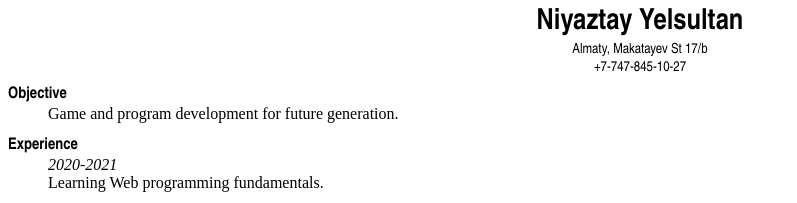
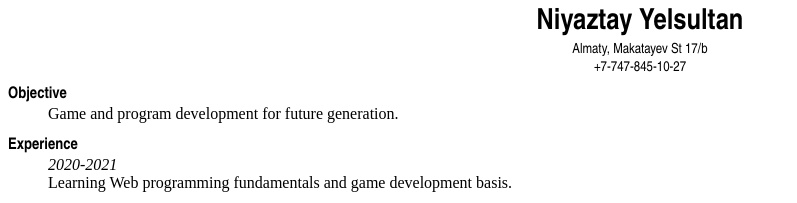
Before and after one commit to Yelsultan/Web-Programming, a plain HTML site: page Homeworks/Task2/index.html in a window 1280 px wide. Shown: the top 203 px of the page, without its empty margins (0-797 px from the left). Drawn offline with Linux system fonts and the light colour scheme.

Commit message:
Update index.html

```diff
--- a/Homeworks/Task2/index.html
+++ b/Homeworks/Task2/index.html
@@ -29,7 +29,7 @@
       <dd>Game and program development for future generation.</dd>
       <p></p>
       <dt><b>Experience</b></dt>
-      <dd><em>2020-2021</em><br>Learning Web programming fundamentals.</dd>
+      <dd><em>2020-2021</em><br>Learning Web programming fundamentals and game development basis. </dd>
       <p></p>
       <dd><em>2019-2020</em><br>Learning Programming fundamentals.<br>Programming Languages: Java, C++, C#.</dd>
       <p></p>
```
